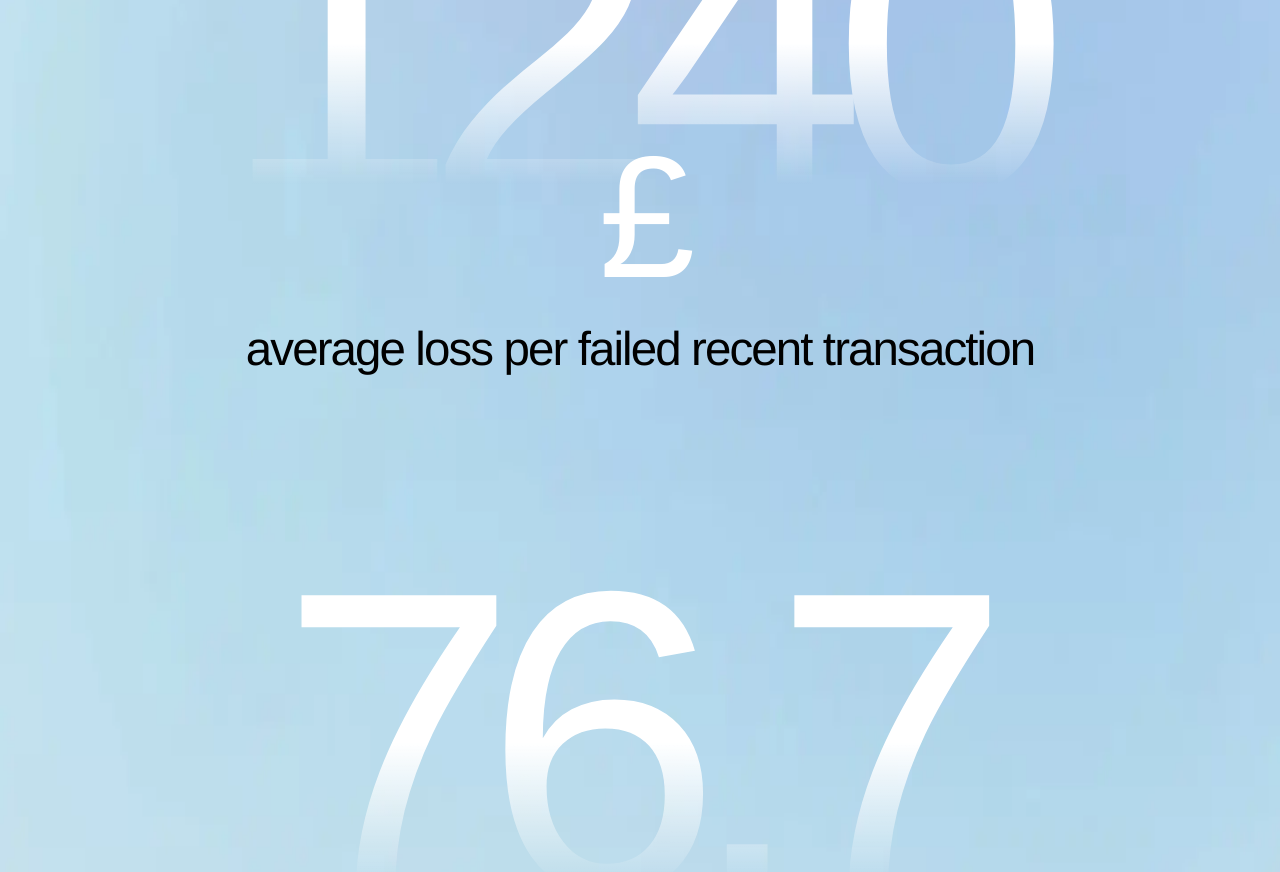
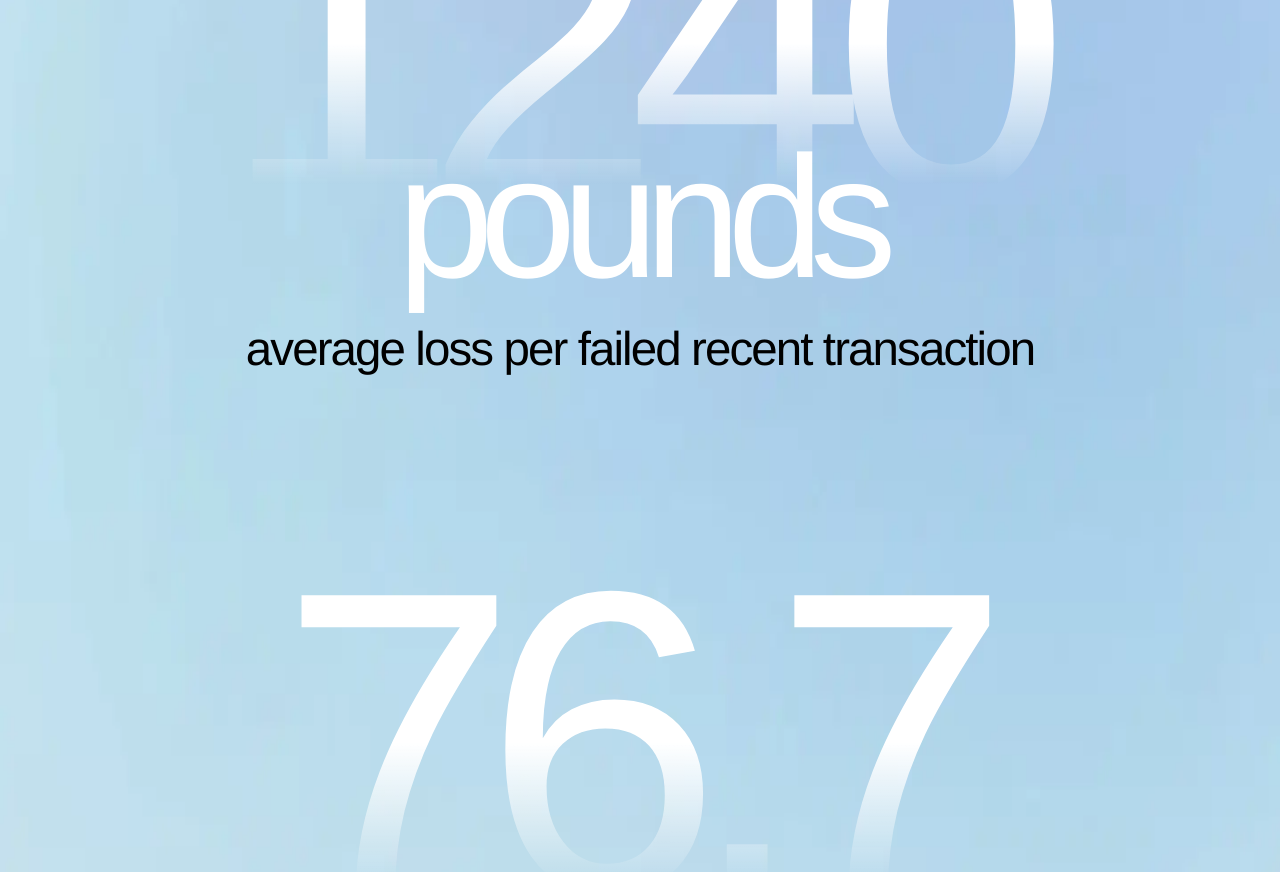
Before and after one commit to DevMysticCode/openproperty_new_website, a React (Vite) app: page / in a window 1280 px wide. Shown: the part 5920-6792 px from the top of the page. Built offline with nearby package versions, Linux system fonts and the light colour scheme.

Commit message:
pound symbol changed to text

```diff
--- a/src/components/StatsSectionNew.tsx
+++ b/src/components/StatsSectionNew.tsx
@@ -121,7 +121,7 @@ export default function StatsSectionNew({ delay = 0 }: StatsSectionProps) {
 
           {/* "million" text */}
           <p className="-mt-[15%] mb-2 font-sharp text-fluid-88-200 font-normal leading-none -tracking-8 text-white">
-            £
+            pounds
           </p>
 
           {/* Subtitle */}
```
